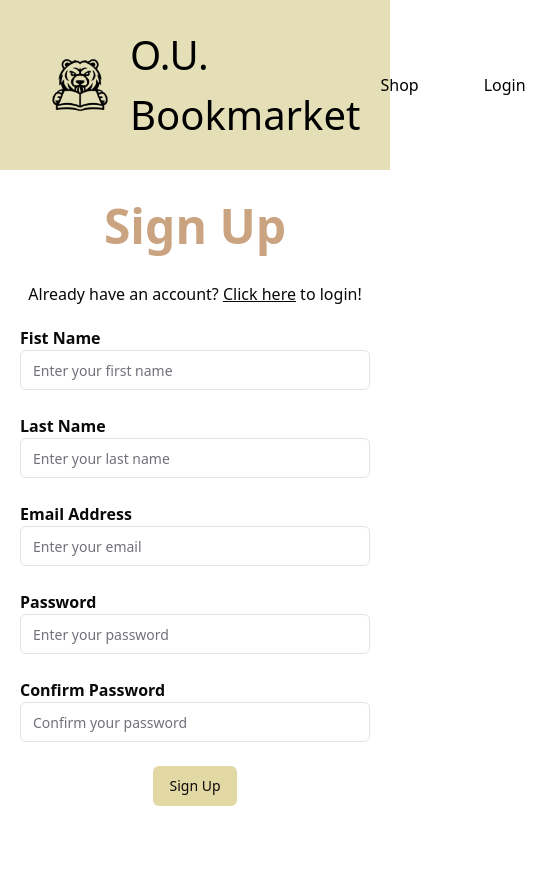
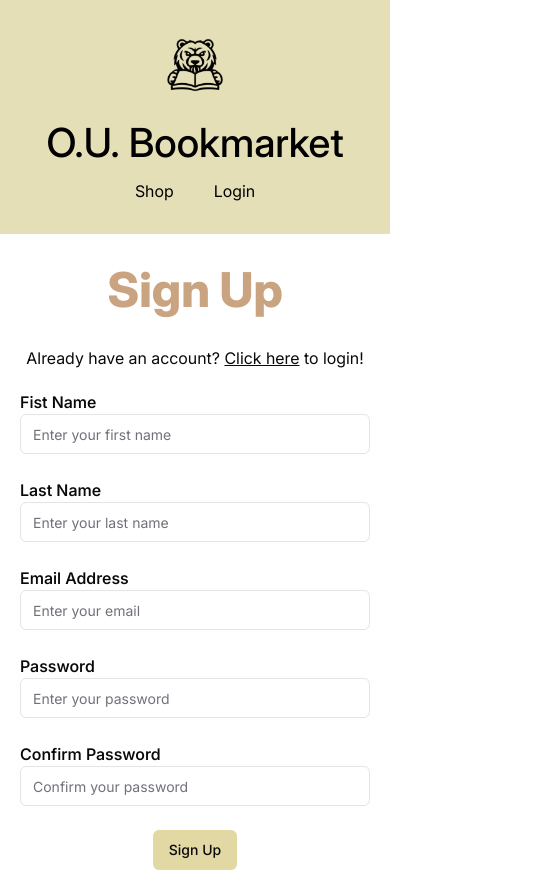
Before and after one commit to declspecl/bookmarket, a React (Vite) app in the folder bookmarket-website/: page /signup in a window 390 px wide. Shown: the whole page, 546 px wide, since content can reach past the window. Before the commit the page ends 844 px from the top, so only its background shows below. Built offline with nearby package versions, Linux system fonts and the light colour scheme.

Commit message:
add font and fix navbar responsiveness

```diff
--- a/bookmarket-website/src/components/NavBar.css
+++ b/bookmarket-website/src/components/NavBar.css
@@ -1,12 +1,13 @@
 .navbar {
     display: flex;
+    flex-direction: column;
     align-items: center;
     justify-content: space-between;
     background-color: #e5dfb7;
     padding: 25px 40px;
 }
 
-.navbar img{
+.navbar img {
     display: inline-block;
     width: 80px;
     height: 80px;
@@ -20,40 +21,19 @@
     margin: 0;
 }
 
-.navbar-logo {
-    margin-right: 10px;
-}
-
-.navbar div {
-    margin-left: auto;
-    display: flex;
-    gap: 25px;
-    flex-direction: row; /*horizontal*/
-}
-
 /*for links*/
 .navbar a { /* anchor elements - links*/
     font-size: 1rem;
     color: black;
     padding: 6px 20px;
-    cursor: pointer;
-    transition: background-color 0.3s ease;
 }
 
 .navbar a:hover {
-    color: white;
+    text-decoration: underline;
 }
 
-/*for links as buttons*/
-.navbar button {
-    background-color: transparent;
-    color:black;
-    border: none;
-    font-size: 1rem;
-    cursor: pointer;
-    transition: color 0.3s ease;
+@media screen and (min-width: 768px) {
+    .navbar {
+        flex-direction: row;
+    }
 }
-
-.navbar button:hover {
-    color: white;
-}
--- a/bookmarket-website/src/components/NavBar.tsx
+++ b/bookmarket-website/src/components/NavBar.tsx
@@ -1,3 +1,4 @@
+import { logout } from "@/lib/api/apis";
 import "./NavBar.css";
 
 import { Link, useNavigate } from "react-router-dom";
@@ -9,14 +10,15 @@ export function NavBar() {
     const navigate = useNavigate();
 
     return (
-        <nav className = "navbar">
-            <img
-                src="/OU_BookmarketImage.png"
-                className="navbar-logo"
-            />
+        <nav className="navbar">
+            <div className="flex flex-col items-center gap-2 sm:flex-row">
+                <img src="/OU_BookmarketImage.png" alt="logo" className="navbar-logo"/>
                 <h1 className="navbar-title">O.U. Bookmarket</h1>
-            <div>
+            </div>
+
+            <div className="flex flex-row items-center">
                 <Link to="/">Shop</Link>
+
                 {isLoggedIn && <Link to="/create-listing">Create Listing</Link>}
 
                 {!isLoggedIn ? (
@@ -24,9 +26,7 @@ export function NavBar() {
                 ) : (
                     <button
                         onClick={async () => {
-                            await fetch("/api/auth/logout", {
-                                method: "POST"
-                            });
+                            await logout();
 
                             navigate("/");
                         }}
--- a/bookmarket-website/src/index.css
+++ b/bookmarket-website/src/index.css
@@ -1,6 +1,15 @@
 @tailwind base;
 @tailwind components;
 @tailwind utilities;
+
+@font-face {
+	font-family: "Inter";
+	src: url("/fonts/Inter.ttf") format("truetype");
+}
+
+* {
+	font-family: "Inter", system-ui, -apple-system, BlinkMacSystemFont, 'Segoe UI', Roboto, Oxygen, Ubuntu, Cantarell, 'Open Sans', 'Helvetica Neue', sans-serif;
+}
 
 @layer base {
 	:root {
--- a/bookmarket-website/src/lib/api/model.ts
+++ b/bookmarket-website/src/lib/api/model.ts
@@ -56,7 +56,7 @@ export interface ListingWithSeller {
 }
 
 export interface Comment {
-    id: string;
+    id: number;
     content: string;
     createdAt: string;
     creatorId: number;
@@ -65,7 +65,7 @@ export interface Comment {
 }
 
 export interface CommentWithCreator {
-    id: string;
+    id: number;
     content: string;
     createdAt: string;
     creator: User;
```
Also changed, not shown: bookmarket-website/src/lib/api/apis.ts (+11 -11 lines), bookmarket-website/public/fonts/Inter.ttf (added), 1 other file (tests, documents, lock files or other folders).
